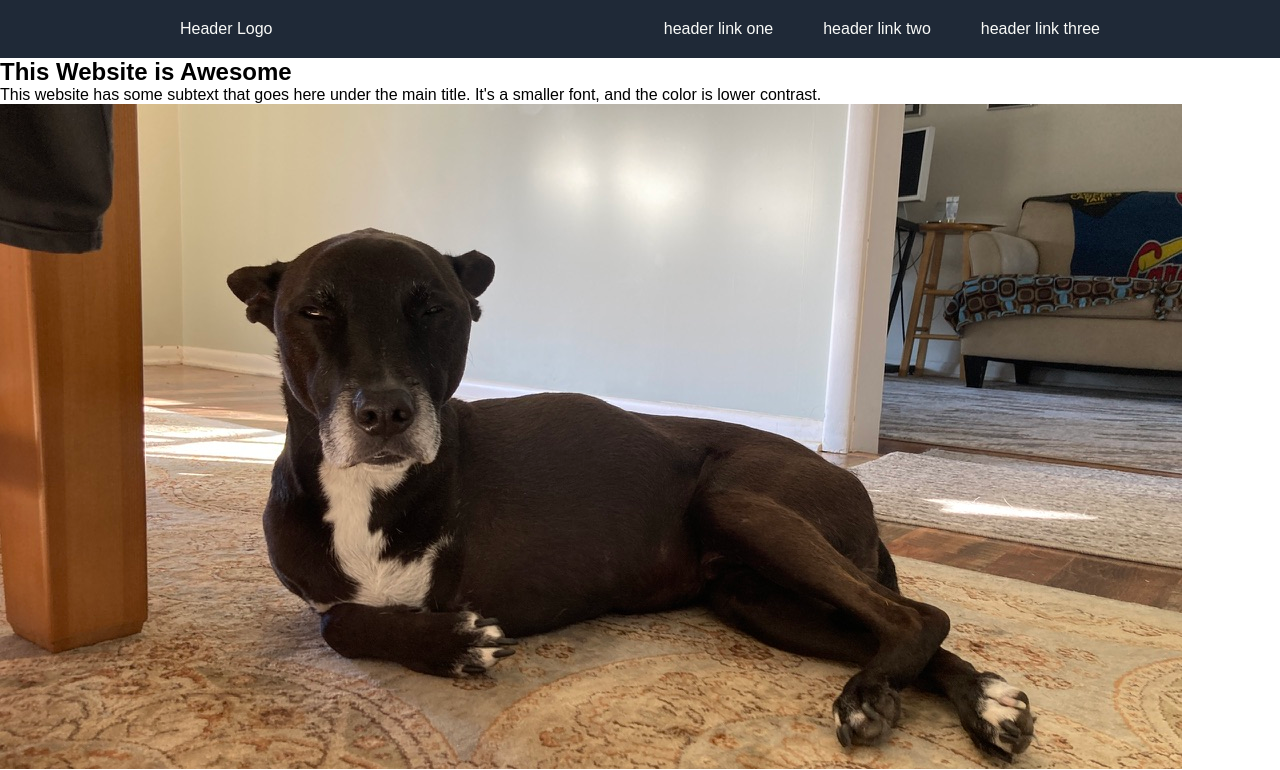
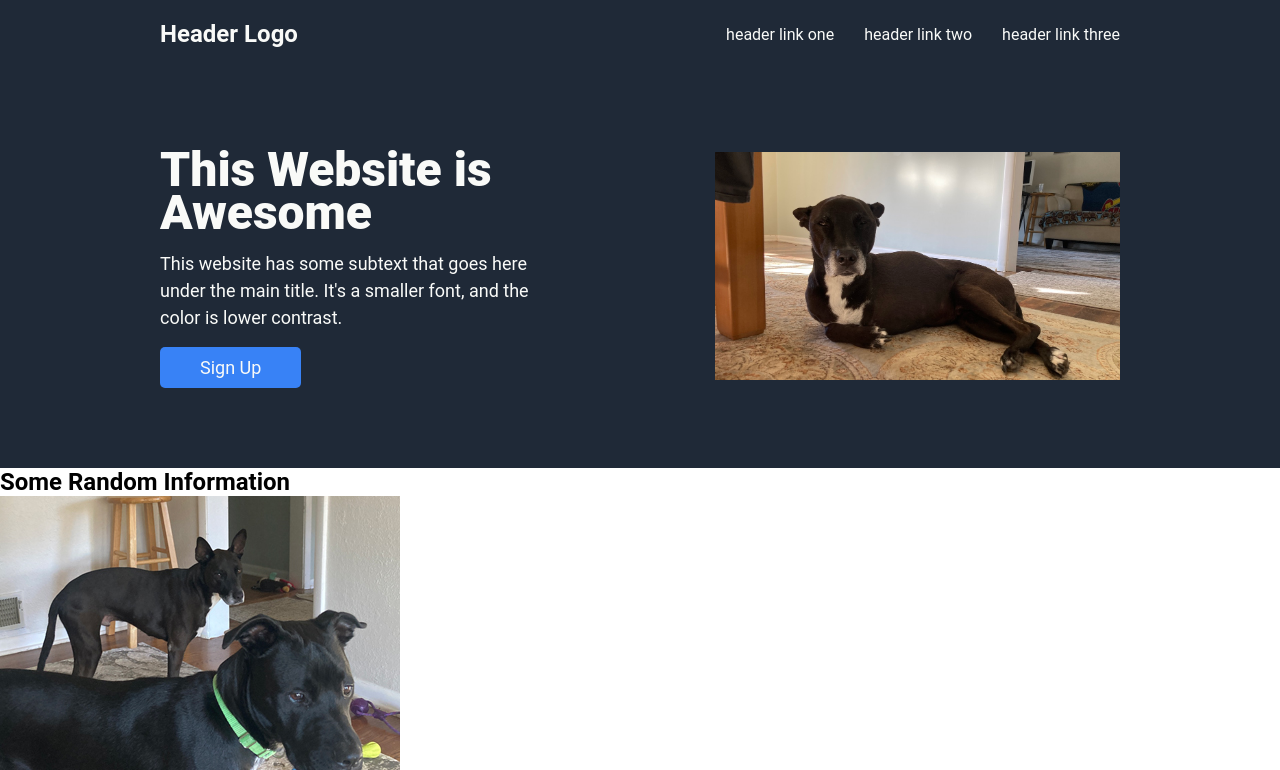
Before and after one commit to hotcorner/odin-project-landing-page, a plain HTML site: page index.html in a window 1280 px wide. Shown: the top 770 px of the page. Drawn offline with Linux system fonts and the light colour scheme.

Commit message:
HTML/CSS
Hero markup and CSS V1 complete

```diff
--- a/index.html
+++ b/index.html
@@ -17,19 +17,20 @@
             <li><a href="#">header link three</a></li>
         </ul>
     </nav>
-    <section>
-        <header>
+    <header>
+        <div class="wrapper">
             <div>
                 <h1>This Website is Awesome</h1>
                 <p>This website has some subtext that goes here under the main title. It's a smaller font, and the color
                     is
                     lower contrast.</p>
+                <button>Sign Up</button>
             </div>
             <div>
                 <img src="imgs/obi-wan-1.jpeg" alt="This is a placeholder for an image.">
             </div>
-        </header>
-    </section>
+        </div>
+    </header>
     <section>
         <h2>Some Random Information</h2>
         <div class="card-holder">
--- a/styles/styles.css
+++ b/styles/styles.css
@@ -1,6 +1,6 @@
 :root {
     --dark-color: #1f2937;
-    --font-used: 'Roboto';
+    --font-used: Roboto, Helvetica, sans-serif;
     --font-color: #f9faf8;
     --button-color: #3882f6;
     --grey-color: #e5e7eb;
@@ -10,7 +10,7 @@
 html {
     margin: 0;
     padding: 0;
-    font-family: Arial, Helvetica, sans-serif;
+    font-family: var(--font-used);
 }
 
 nav {
@@ -22,13 +22,11 @@ nav ul {
     padding: 0;
     margin: 0 auto;
     display: flex;
-    flex: 1 0 450px;
     justify-content: center;
+    align-items: center;
     gap: 10px;
-    max-width: 960px;
+    max-width: 75%;
 }
-
-nav ul li {}
 
 nav ul li a {
     color: var(--font-color);
@@ -37,6 +35,66 @@ nav ul li a {
     padding: 20px;
 }
 
+nav ul li a:last-of-type {
+    padding-right: 0;
+}
+
 .logo {
     margin-right: auto;
+    font-size: 1.5rem;
+    font-weight: bold;
 }
+
+.logo a {
+    padding-left: 0;
+}
+
+header {
+    background-color: var(--dark-color);
+    color: var(--font-color);
+}
+
+header .wrapper {
+    max-width: 75%;
+    margin: 0 auto;
+    padding: 80px 0;
+    display: flex;
+    justify-content: center;
+    align-items: center;
+    align-content: center;
+}
+
+header .wrapper div {
+    flex: 1;
+}
+
+header .wrapper div:first-of-type {
+    padding-right: 150px;
+}
+
+header h1 {
+    font-size: 48px;
+    font-weight: 900;
+    margin-bottom: 1rem;
+    line-height: .9;
+}
+
+header p {
+    font-size: 18px;
+    color: var(--font-color);
+    margin-bottom: 1rem;
+    line-height: 1.5;
+}
+
+header button {
+    padding: 10px 40px;
+    font-size: 18px;
+    color: var(--font-color);
+    background-color: var(--button-color);
+    border: none;
+    border-radius: 5px;
+}
+
+header img {
+    max-width: 100%;
+}
```
